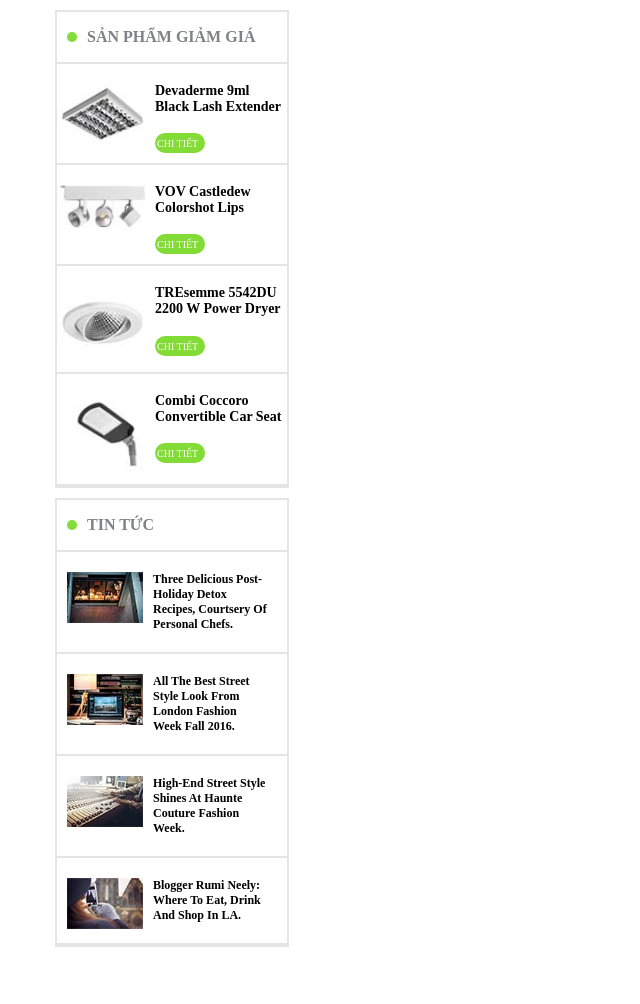
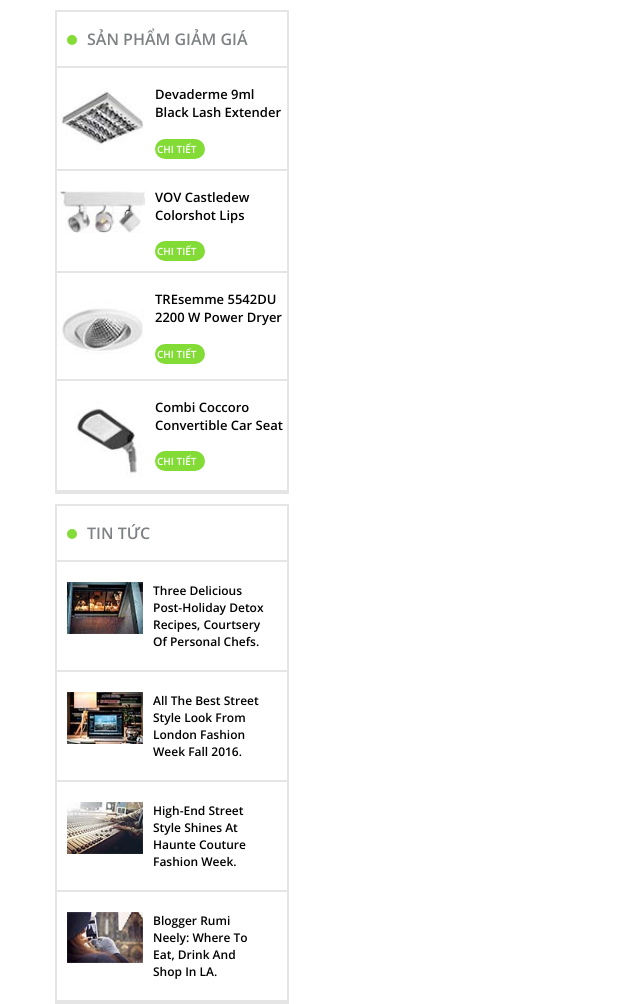
Before and after one commit to TranTrungPhuoc/ledthaiduong, a plain HTML site: page index.html in a window 1280 px wide. Shown: the whole page, without its empty margins (0-640 px from the left). Before the commit the page ends 947 px from the top, so only its background shows below. Drawn offline with Linux system fonts and the light colour scheme.

Commit message:
mainleft

```diff
--- a/css/main.css
+++ b/css/main.css
@@ -16,6 +16,7 @@ main {}
     color: #7e8285;
     font-size: 16px;
     padding-left: 10px;
+    font-family: "Open-sans-semibold";
 
 }
 
@@ -56,8 +57,9 @@ main {}
 }
 
 .products__info h4 {
-    font-size: 14px;
+    font-size: 13px;
     text-transform: capitalize;
+    font-family: "Open-sans-semibold";
 }
 
 .products__link {
@@ -77,6 +79,7 @@ main {}
     text-transform: uppercase;
     color: white;
     text-align: center;
+    font-family: "Open-sans-semibold";
 }
 
 .products__link a:hover {
@@ -97,6 +100,7 @@ main {}
     color: #7e8285;
     font-size: 16px;
     padding-left: 10px;
+    font-family: "Open-sans-semibold";
 }
 
 .mainLeft__newsTitle h3::before {
@@ -119,6 +123,7 @@ main {}
     text-transform: capitalize;
     font-size: 12px;
     color: black;
+    font-family: "Open-sans-semibold";
 }
 
 .mainLeft__newsList .news a {
@@ -145,3 +150,9 @@ main {}
     padding-top: 20px;
     padding-left: 10px;
 }
+/* .news a{
+    display:flex;
+} */
+/* .news a h4:hover{
+    color:red;
+} */
--- a/css/style.css
+++ b/css/style.css
@@ -9,3 +9,11 @@ body{
 .row{
     display:flex;
 }
+@font-face {
+    font-family: "Open-sans";
+    src: url('/ledthaiduong/css/font/open-sans.regular.ttf');
+}
+@font-face {
+    font-family: "Open-sans-semibold";
+    src: url('/ledthaiduong/css/font/open-sans.semibold.ttf');
+}
--- a/index.html
+++ b/index.html
@@ -5,6 +5,7 @@
     <meta charset="UTF-8">
     <meta name="viewport" content="width=device-width, initial-scale=1.0">
     <title>Led Thái Dương</title>
+    <link rel="stylesheet" href="https://cdnjs.cloudflare.com/ajax/libs/font-awesome/6.5.1/css/all.min.css">
     <link rel="stylesheet" href="/ledthaiduong/css/style.css">
 
 </head>
@@ -77,6 +78,25 @@
                         <h3>Tin tức</h3>
                     </div>
                     <div class="mainLeft__newsList">
+
+                        <!-- <div class="news">
+                            <a href="">
+                            <div class="news__image">
+                                <img src="/ledthaiduong/css/img/Led Thái Dương5-Recovered.jpg" alt="">
+                            </div>
+                            <h4>Three delicious post-holiday detox recipes, courtsery of personal chefs.</h4>
+                            </a>
+                        </div> -->
+                        <!-- <div class="news">
+
+                                <div class="row">
+                                    <div class="news__image">
+                                        <img src="/ledthaiduong/css/img/Led Thái Dương5-Recovered.jpg" alt="">
+                                    </div>
+                                    <a href=""> <h4>Three delicious post-holiday detox recipes, courtsery of personal chefs.</h4></a>
+                                </div>
+                             -->
+
                         <div class="news">
                             <a class="news__link" href="">
                                 <div class="row">
```
Also changed, not shown: css/font/open-sans.regular.ttf (added), css/font/open-sans.semibold.ttf (added).
